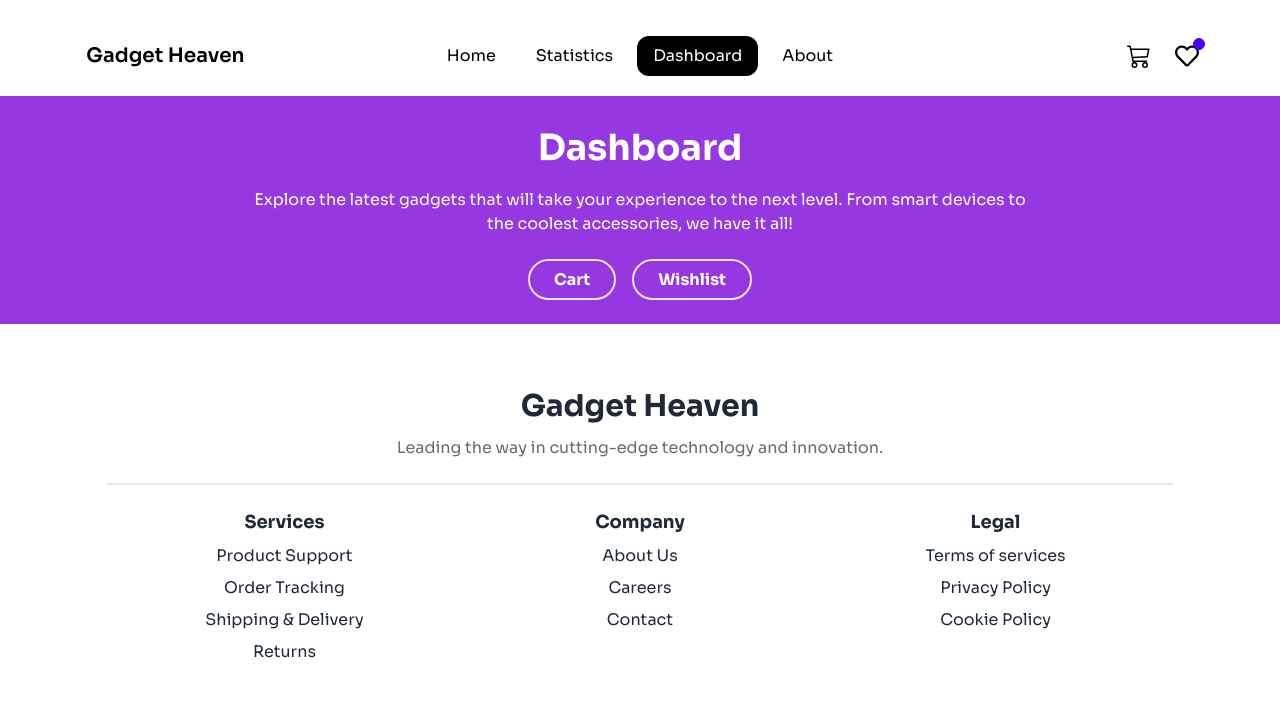
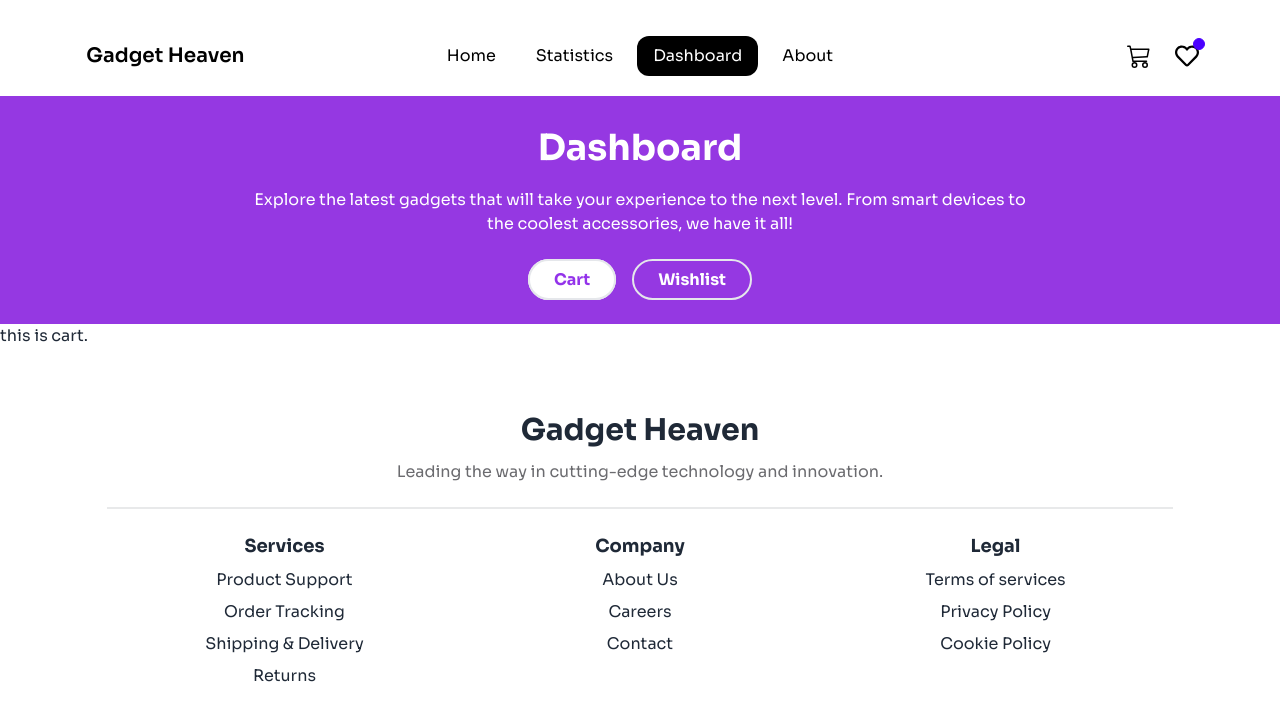
Before and after one commit to MxAziz/Gadget-Heaven, a React (Vite) app: page /dashboard in a window 1280 px wide. Shown: the top 720 px of the page. Built offline with nearby package versions, Linux system fonts and the light colour scheme.

Commit message:
project pending

```diff
--- a/src/components/Dashboard.jsx
+++ b/src/components/Dashboard.jsx
@@ -23,7 +23,7 @@ const Dashboard = () => {
             }) => ` border-2 rounded-full px-6 py-2  font-bold
             ${isActive ? "bg-white text-purple-600" : ""}
             `}
-            to={"/dashboard/cart"}
+            to={"/dashboard"}
           >
             Cart
           </NavLink>
--- a/src/components/Home.jsx
+++ b/src/components/Home.jsx
@@ -52,7 +52,7 @@ const Home = () => {
                 className={({ isActive }) =>
                   `p-2 bg-gray-100 rounded-full font-semibold ${
                     isActive
-                      ? "bg-purple-500 text-white font-semibold"
+                      ? "bg-purple-500 text-white "
                       : "hover:text-purple-700"
                   }`
                 }
--- a/src/main.jsx
+++ b/src/main.jsx
@@ -53,7 +53,7 @@ const router = createBrowserRouter([
         element: <Dashboard></Dashboard>,
         children: [
           {
-            path: "/dashboard/cart",
+            path: "/dashboard",
             element: <Cart></Cart>
           },
           {
```
